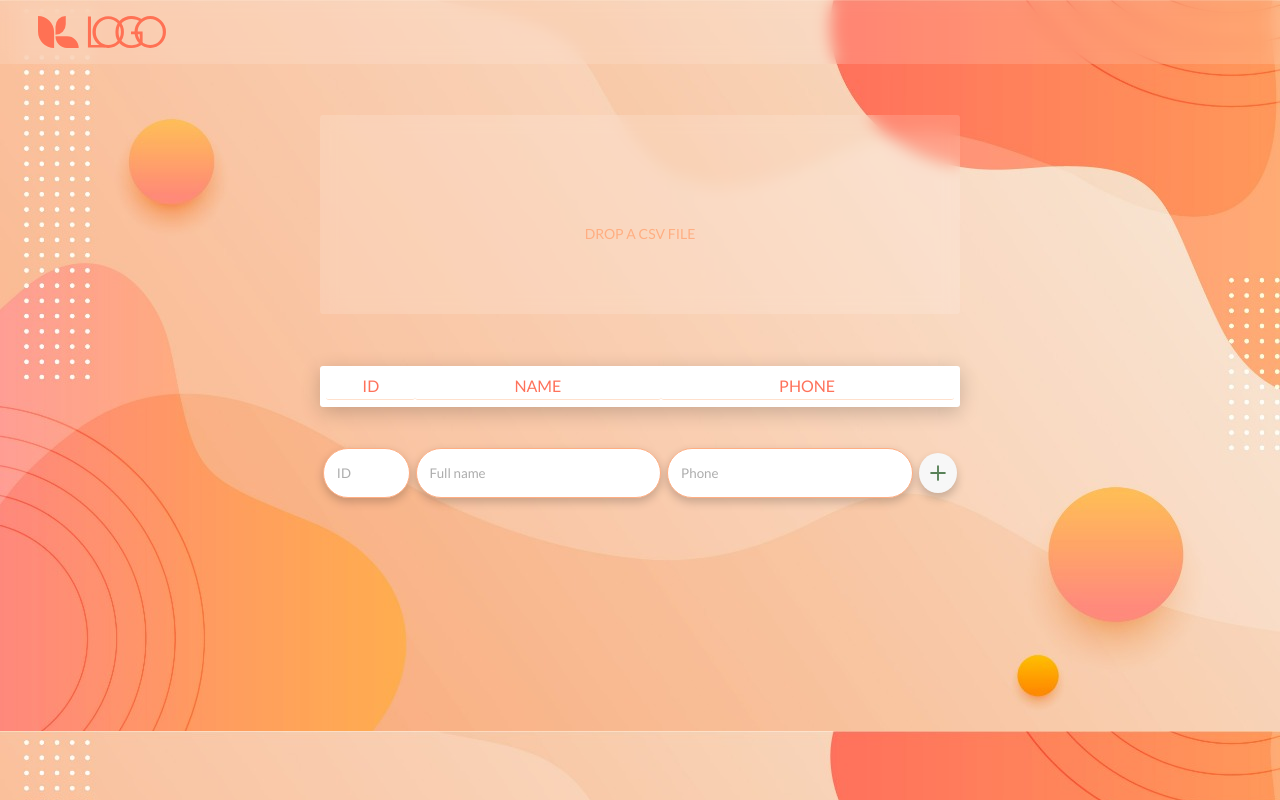
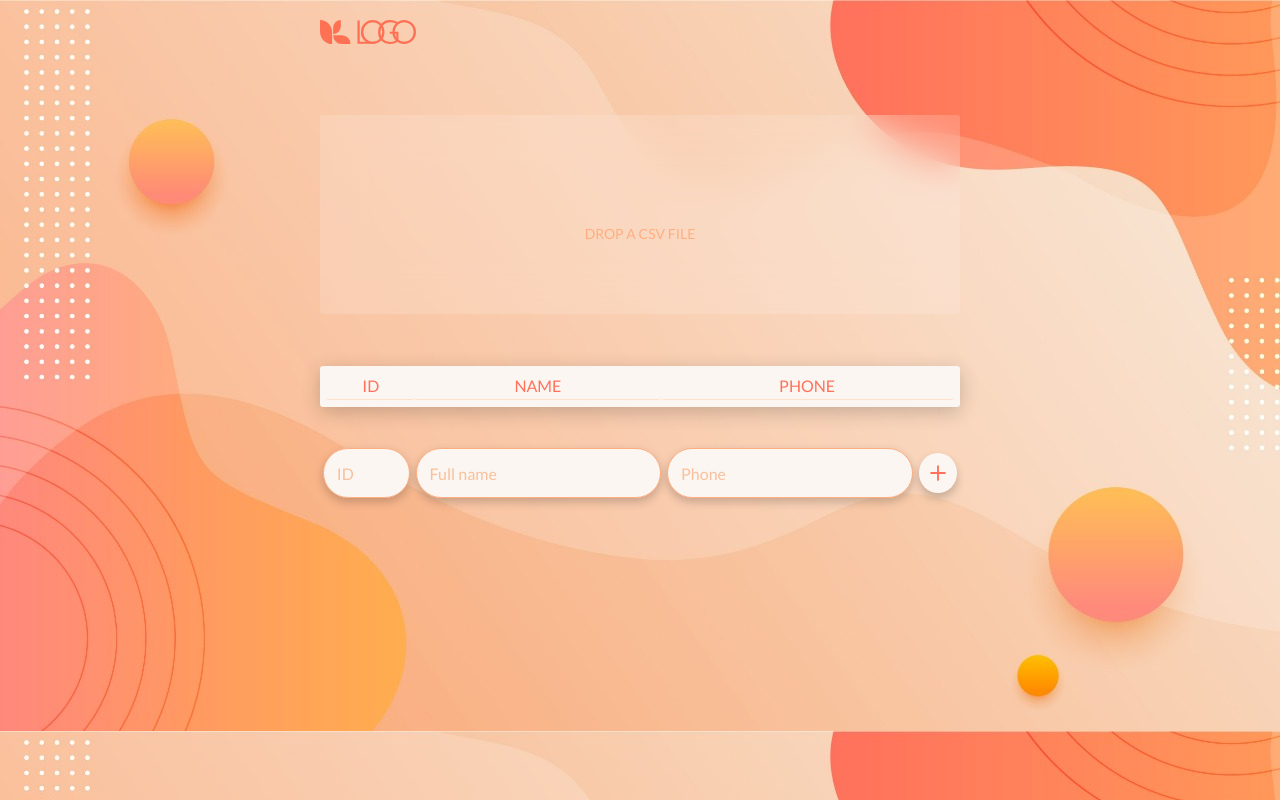
Before and after one commit to daniellelsilva/drag-n-drop, a React (Create React App) app: page / in a window 1280 px wide. Built offline with nearby package versions, Linux system fonts and the light colour scheme; some icons are missing.

Commit message:
ajuste de cores

```diff
--- a/src/components/Table.js
+++ b/src/components/Table.js
@@ -50,7 +50,7 @@ export default function Table() {
 
   return (
     <div className="table-section">
-      <table className="table" cellspacing="0">
+      <table className="table" cellSpacing="0">
         <thead>
           <tr className="table-header">
             <th>ID</th>
--- a/src/styles/abstracts/variables.scss
+++ b/src/styles/abstracts/variables.scss
@@ -1,5 +1,6 @@
 @import url('https://fonts.googleapis.com/css2?family=Lato:wght@100;300;400;700;900&display=swap');
 
+$color-primary-light: rgb(251, 246, 241);
 $color-primary: rgb(255, 174, 130);
 $color-primary-dark: rgb(255, 125, 91);
 
--- a/src/styles/components/buttons.scss
+++ b/src/styles/components/buttons.scss
@@ -4,12 +4,12 @@
   height: 4rem;
   width: 4rem;
 
-  background-color: $color-grey-light-2;
+  background-color: $color-primary-light;
   box-shadow: 0 .5rem 1rem rgba($color-black, .2);
   border: none;
   border-radius: 50%;
 
-  color: $color-gray-dark-1;
+  color: $color-primary;
   cursor: pointer;
 
   transition: all .6s;
--- a/src/styles/dragNDrop.scss
+++ b/src/styles/dragNDrop.scss
@@ -4,10 +4,9 @@
   // background-image: linear-gradient(to right top, $color-primary, $color-secondary );
   background-color: rgba(253, 253, 253, 0.15);
   box-shadow: 3px 2ps 7px rgba (17, 17, 17, 0.55);
-  backdrop-filter: blur(8px);
+  backdrop-filter: blur(20px);
   border-radius: 3px;
   border: 5px dashed transparent;
-  // box-shadow: 0 .5rem 2rem rgba($color-black, .2);
   cursor: pointer;
   color: $color-primary;
   padding: 5% 10%;
--- a/src/styles/header.scss
+++ b/src/styles/header.scss
@@ -1,17 +1,16 @@
 @import './abstracts/variables.scss';
 
 .header {
-  background-color: rgba(250, 245, 245, 0.15);
-  box-shadow: 3px 2ps 7px rgba (17, 17, 17, 0.55);
-  backdrop-filter: blur(8px);
+  background-color: transparent;
   height: 8vh;
+  margin: auto;
   margin-bottom: 4%;
+  width: 50%;
 
   display: flex;
   align-items: center;
 
   &-logo {
-    margin-left: 3%;
-    width: 10%;
+    width: 15%;
   }
 }
--- a/src/styles/table.scss
+++ b/src/styles/table.scss
@@ -10,7 +10,7 @@
 }
 
 .table {
-  background-color: $color-white;
+  background-color: $color-primary-light;
   border-radius: 3px;
   margin: auto;
   margin-top: 8%;
@@ -50,11 +50,14 @@
   }
 
   &-input {
+    background-color: $color-primary-light;
+    backdrop-filter: blur(20px);
     border: 1px solid $color-primary;
     border-radius: 2.5rem;
     box-shadow: 0 .4rem 1rem rgba($color-black, .2);
-    color: $color-gray-dark-1;
+    color: $color-secondary-dark;
     font-family: $default-font-family;
+    font-size: $default-font-size;
     height: 5rem;
     margin: 3px;
     padding: 2%;
@@ -73,19 +76,19 @@
     }
 
     &::placeholder {
-      color: $color-gray-light-1;
+      color: $color-secondary;
     }
   }
 
   &-add-btn {
     box-shadow: 0 .5rem 1rem rgba($color-black, .2);
-    color: rgb(88, 129, 87) !important;
+    color: $color-secondary-dark !important;
     margin: .6% 3px;
     position: relative;
     transition: all .6s;
 
     &:hover {
-      background-color: rgb(88, 129, 87) !important;
+      background-color: $color-secondary-dark !important;
       box-shadow: 0 1rem 2em rgba($color-black, .2);
     }
   }
```
